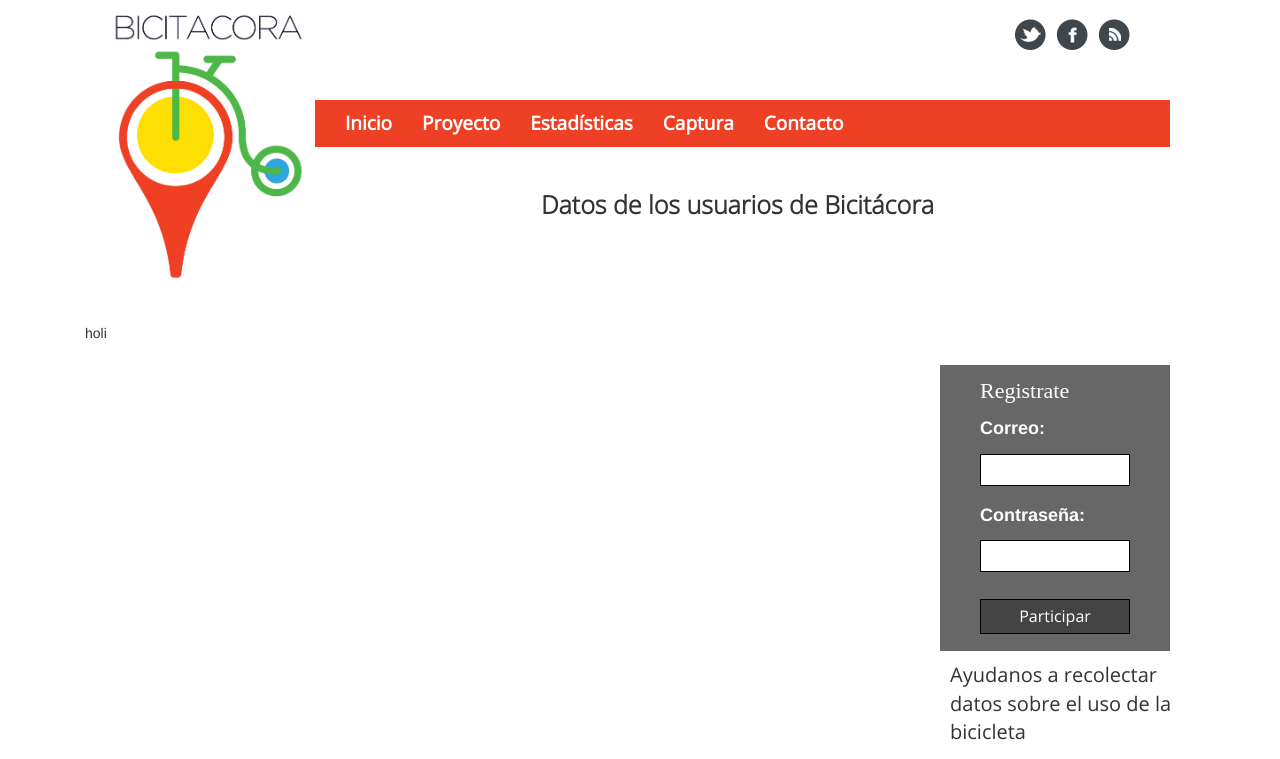
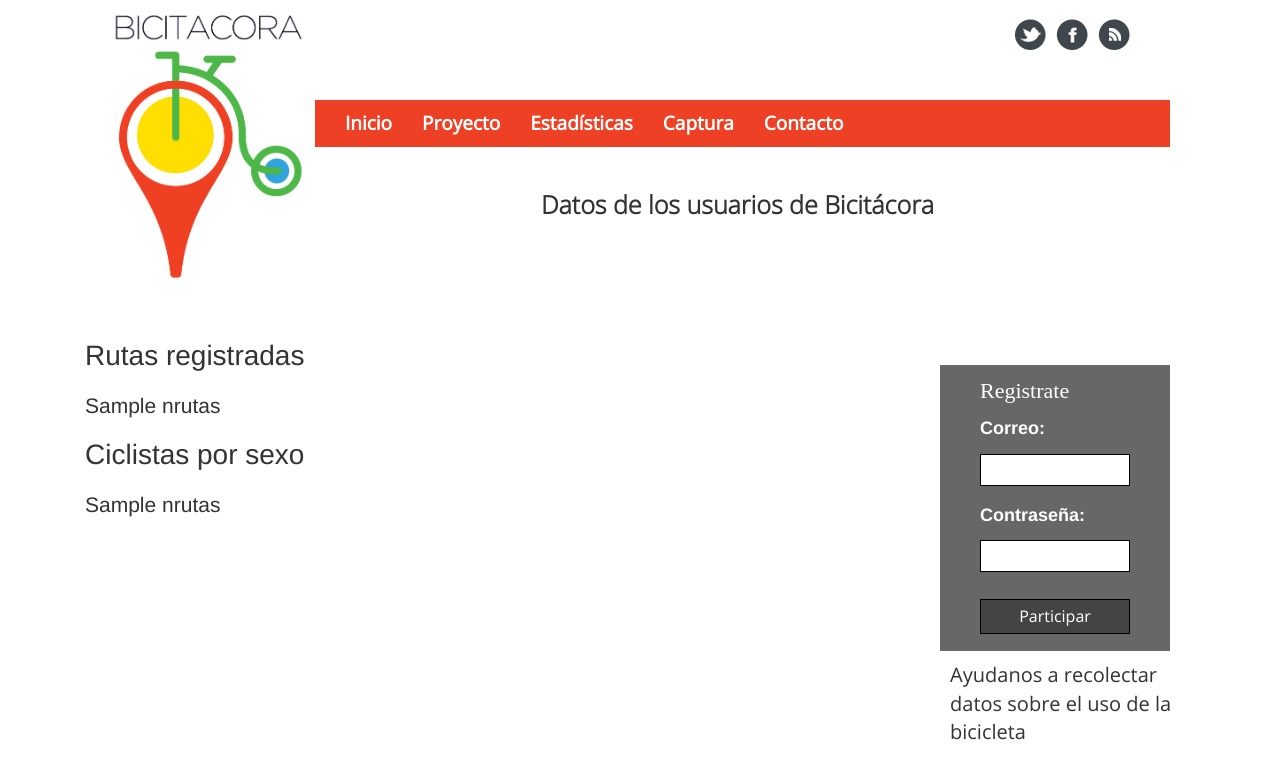
Before and after one commit to categulario/Bicitacora, a Django app: template xbapp/templates/xbapp/estadisticas.html in a window 1280 px wide. Shown: the top 759 px of the page. Run offline with Django 3.2, Linux system fonts and the light colour scheme; the template is opened without the code that fills it: most values are stand-ins (such as "Sample title", 1, 10 or a date in 2020); parts of the project's set-up code (start-up, migrations or seed data) failed here and were passed over; some web fonts are replaced.

Commit message:
estadísticas

```diff
--- a/xbapp/templates/xbapp/estadisticas.html
+++ b/xbapp/templates/xbapp/estadisticas.html
@@ -4,5 +4,8 @@
 {% block subtitulo %}Datos de los usuarios de Bicitácora{% endblock %}
 
 {% block contenido %}
-	holi
+	<h1>Rutas registradas</h1>
+	<p class="lead">{{ nrutas }}</p>
+	<h1>Ciclistas por sexo</h1>
+	<p class="lead">{{ nrutas }}</p>
 {% endblock %}
```
Also changed, not shown: xbapp/views.py (+5 -2 lines).
